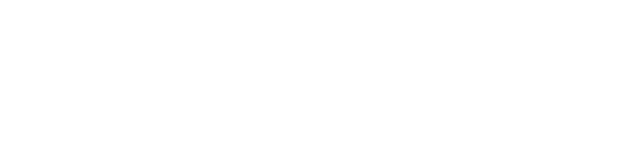
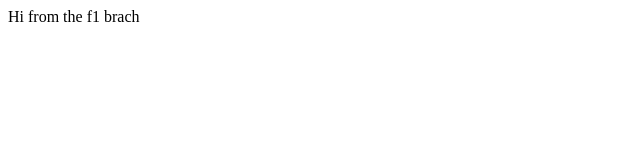
Before and after one commit to bharathabhi46/newRepo, a plain HTML site: page index.html in a window 1280 px wide. Shown: the whole page, without its empty margins (0-640 px from the left). Drawn offline with Linux system fonts and the light colour scheme.

Commit message:
new chnages to newRepo f1 brach

```diff
--- a/index.html
+++ b/index.html
@@ -4,5 +4,7 @@
     <meta name="viewport" content="width=device-width, initial-scale=1.0" />
     <title>Document</title>
   </head>
-  <body></body>
+  <body>
+    <p>Hi from the f1 brach</p>
+  </body>
 </html>
```
